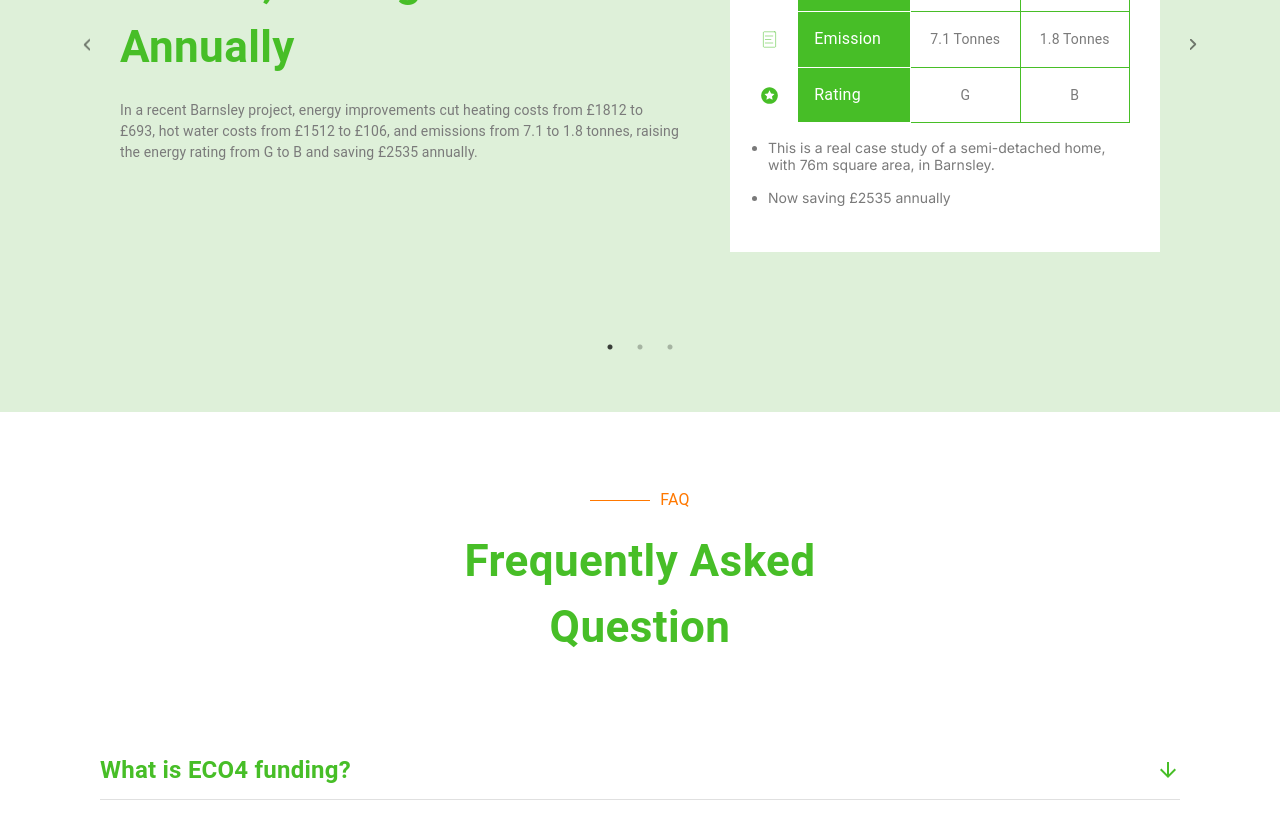
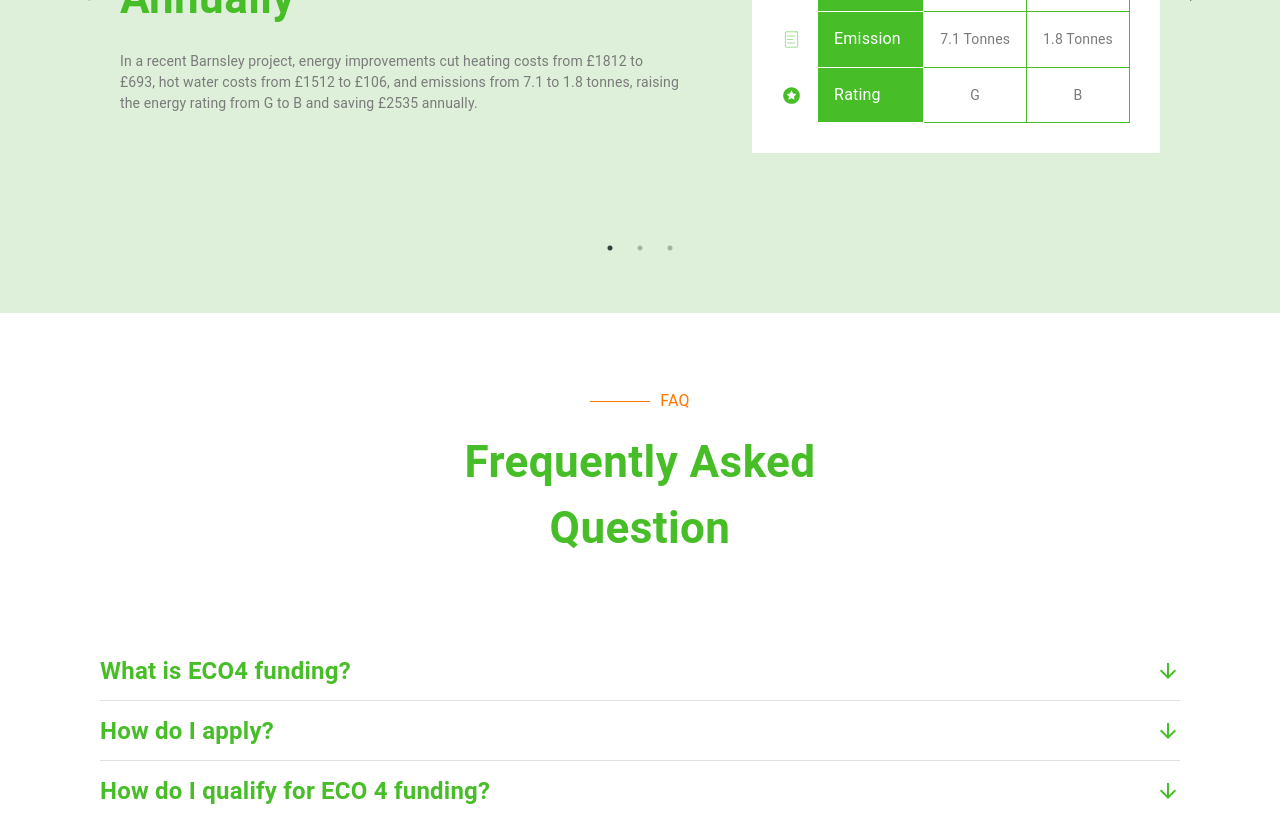
Before and after one commit to marsad11223/borthwick-group, a Next.js app: page / in a window 1280 px wide. Shown: the part 6000-6818 px from the top of the page. Built offline with nearby package versions, Linux system fonts and the light colour scheme.

Commit message:
cast study text issue

```diff
--- a/src/app/home/_components/CaseStudySliderSection.tsx
+++ b/src/app/home/_components/CaseStudySliderSection.tsx
@@ -1,4 +1,4 @@
-import React from "react";
+import React, { useState } from "react";
 import {
   Box,
   Divider,
@@ -6,8 +6,6 @@ import {
   Table,
   TableRow,
   TableCell,
-  List,
-  ListItem,
 } from "@mui/material";
 import Image from "next/image";
 import { color, font } from "@/app/utils/themes";
@@ -33,6 +31,12 @@ interface CaseStudySliderSectionProps {
 export default function CaseStudySliderSection({
   caseStudy,
 }: CaseStudySliderSectionProps) {
+  const [isExpanded, setIsExpanded] = useState(false);
+
+  const handleToggle = () => {
+    setIsExpanded((prev) => !prev);
+  };
+
   const whiteText = {
     backgroundColor: color.darkGreen,
     fontSize: font.quaternaryTypography,
@@ -41,6 +45,7 @@ export default function CaseStudySliderSection({
     textAlign: "left",
     padding: { xs: "3px", sm: "6px", lg: "16px" },
   };
+
   const darkText = {
     color: color.grey,
     font: font.captionTypography,
@@ -49,6 +54,7 @@ export default function CaseStudySliderSection({
     textAlign: "center",
     padding: { xs: "3px", sm: "6px", lg: "16px" },
   };
+
   return (
     <Box
       sx={{
@@ -107,10 +113,16 @@ export default function CaseStudySliderSection({
           {caseStudy.title}
         </Typography>
         <Typography
+          onClick={handleToggle}
           sx={{
             color: color.grey,
             fontSize: font.captionTypography,
             textAlign: "left",
+            display: "-webkit-box",
+            WebkitBoxOrient: "vertical",
+            overflow: isExpanded ? "visible" : "hidden",
+            WebkitLineClamp: isExpanded ? "unset" : 5,
+            cursor: "pointer", // Add a pointer cursor to indicate it's clickable
           }}
         >
           {caseStudy.description}
@@ -162,23 +174,6 @@ export default function CaseStudySliderSection({
             </TableRow>
           ))}
         </Table>
-        <List
-          sx={{
-            listStyleType: "disc",
-            pl: 1,
-            color: color.grey,
-            fontSize: font.captionTypography,
-          }}
-        >
-          {caseStudy.notes.map((note, index) => (
-            <ListItem
-              key={index}
-              sx={{ display: "list-item", paddingLeft: "0" }}
-            >
-              {note}
-            </ListItem>
-          ))}
-        </List>
       </Box>
     </Box>
   );
```
